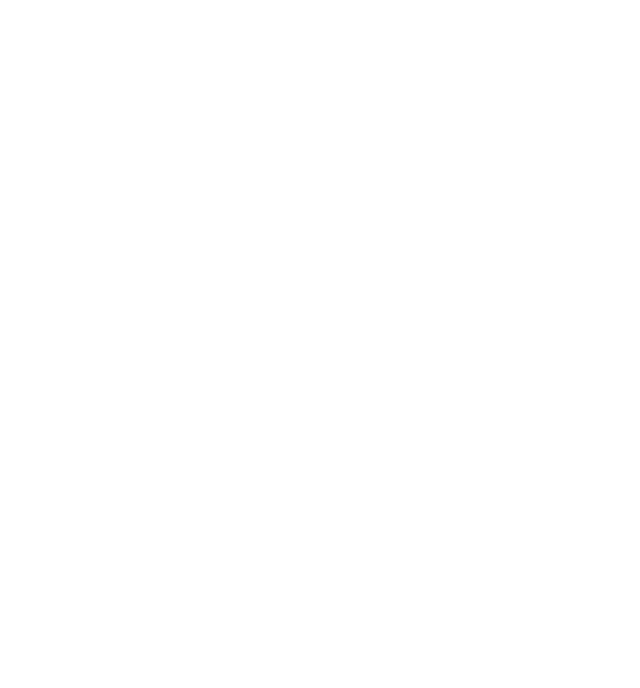
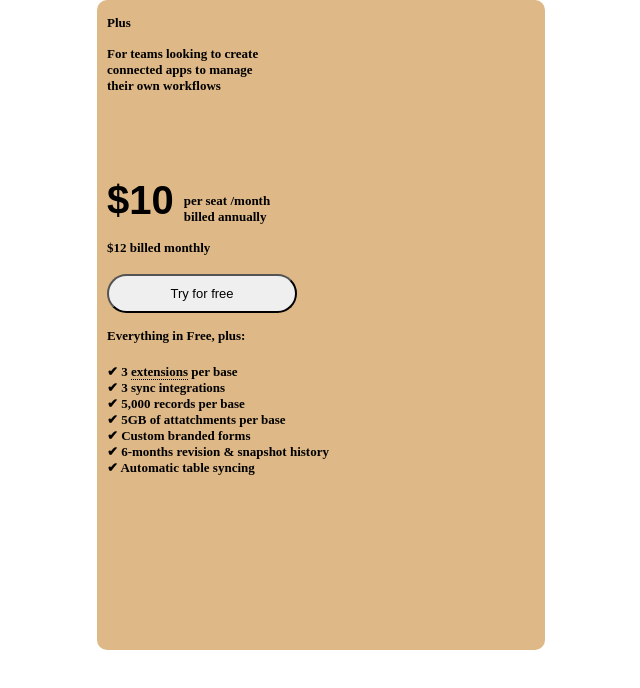
Before and after one commit to Chimatara/Stutern2, a plain HTML site: page index.html in a window 1280 px wide. Shown: the whole page, without its empty margins (319-959 px from the left). Drawn offline with Linux system fonts and the light colour scheme.

Commit message:
work on pricing card

```diff
--- a/index.html
+++ b/index.html
@@ -4,9 +4,77 @@
     <meta charset="UTF-8">
     <meta http-equiv="X-UA-Compatible" content="IE=edge">
     <meta name="viewport" content="width=device-width, initial-scale=1.0">
-    <title>Document</title>
+    <title>A Pricing card</title>
 </head>
 <body>
-
+    <style>
+        * {
+            margin: 0;
+            padding: 0;
+        }
+           .container {
+              background-color: burlywood;
+              height: 650px;
+              width: 35%;
+              border-radius: 10px;
+              margin: auto;
+           }
+           p, li {
+            font-size: small;
+            font-weight: 600;
+           }
+           p {
+            padding: 15px 0 0 10px;
+           }
+           ul {
+            list-style-type: none;
+            padding-top: 20px;
+            padding-left: 10px;
+           }
+           ul li:before {
+            /* content: "\2714\0020"; \2713\0020 \2611\0020 */
+            content: "\2714\0020";
+           }
+           .child {
+            display: flex;
+            margin-top: 30px;
+           }
+           button {
+            padding: 10px;
+           border-radius: 20px;
+           width: 190px;
+           margin-left: 10px;
+           font-size: small;
+           }
+           .child h1 {
+            font-size: 40px;
+            font-family: Arial, Helvetica, sans-serif;
+            margin-left: 10px;
+           }
+    </style>
+</head>
+<body>
+           <div class="container">
+                        <p>Plus</p>
+                        <p>For teams looking to create <br> connected apps to manage <br> their
+                            own workflows
+                        </p> <br> <br> <br>
+                <div class="child">
+                        <h1>$10</h1>
+                        <p>per seat /month <br> billed annually</p>
+                </div>
+                <p>$12 billed monthly</p> <br>
+                   <button>Try for free</button>
+                   <p>Everything in Free, plus:</p>
+                         <ul>
+                                       <li>3 <span style="border-bottom: 1px dotted black;">extensions</span> per base </li>
+                                       <li>3 sync integrations</li>
+                                       <li>5,000 records per base</li>
+                                       <li>5GB of attatchments per base</li>
+                                       <li>Custom branded forms</li>
+                                       <li>6-months revision & snapshot history</li>
+                                       <li>Automatic table syncing</li>
+                         </ul>
+           </div>
 </body>
 </html>
```
